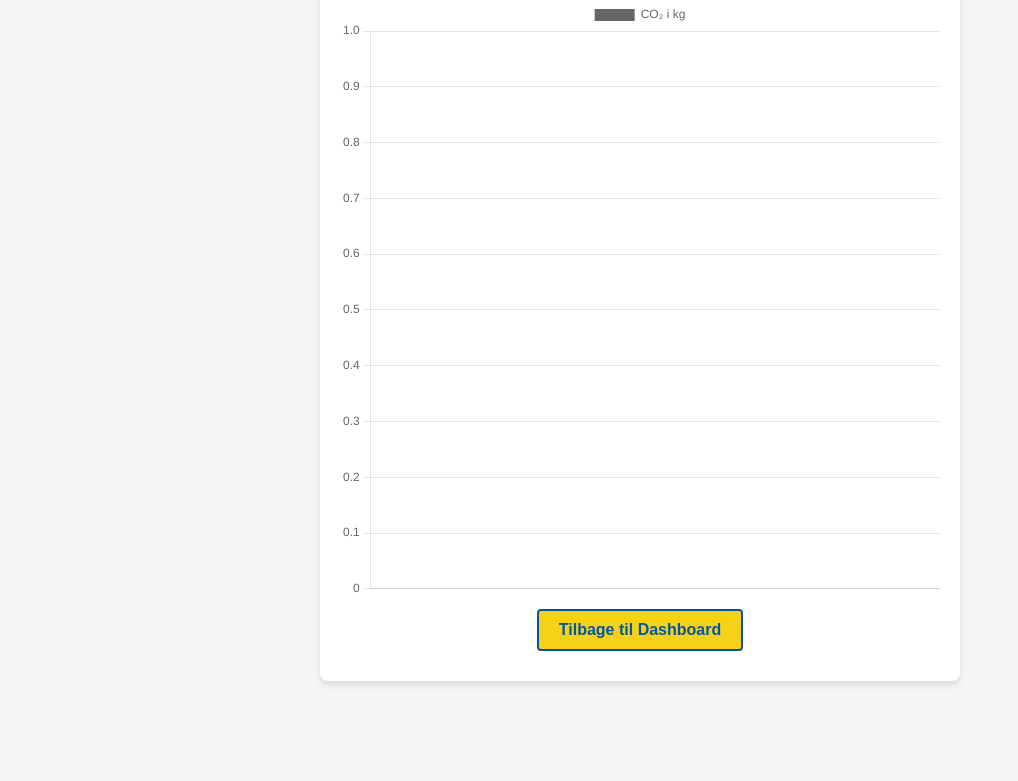
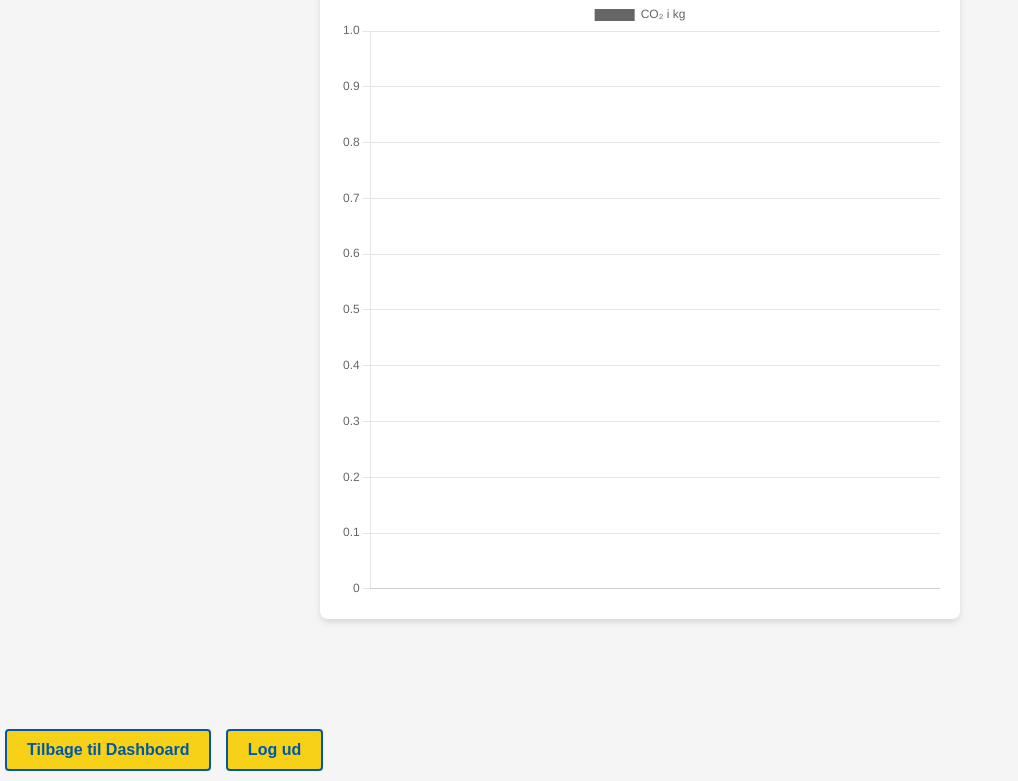
Before and after one commit to Accordtest/Ikea-dashboard, a Flask app: template templates/co2_account.html in a window 1280 px wide. Shown: the part 1123-1904 px from the top of the page, without its empty margins (0-1018 px from the left). Run offline with Flask 3, Linux system fonts and the light colour scheme; the template is opened without the code that fills it: most values are stand-ins (such as "Sample title", 1, 10 or a date in 2020).

Commit message:
Log-ud knap tilføjet

```diff
--- a/app.py
+++ b/app.py
@@ -116,5 +116,10 @@
         donation_info=donation_info
     )
 
+@app.route("/logout")
+def logout():
+    """Log ud og send brugeren tilbage til login-siden."""
+    return redirect(url_for("login"))
+
 if __name__ == "__main__":
     app.run(debug=True)
--- a/templates/co2_account.html
+++ b/templates/co2_account.html
@@ -36,11 +36,11 @@
 
         <h2>Søjlediagram: CO<sub>2</sub> pr. Produkt</h2>
         <canvas id="co2BarChart" width="400" height="400"></canvas>
-
-        <!-- Tilbage til Dashboard -->
-        <a href="{{ url_for('dashboard', username=username) }}" class="button">Tilbage til Dashboard</a>
-    </div>
-
+        </div>
+        <!-- Navigation -->
+         <a href="{{ url_for('dashboard', username=username) }}" class="button">Tilbage til Dashboard</a>
+         <a href="{{ url_for('logout') }}" class="button">Log ud</a>
+        </div>
     <script>
         // Data fra serveren
         const purchaseData = {{ purchase_data | tojson | safe }};
--- a/templates/dashboard.html
+++ b/templates/dashboard.html
@@ -13,6 +13,7 @@
         <a href="{{ url_for('purchase_history', username=username) }}" class="button">Købshistorik</a>
         <a href="{{ url_for('rental_history', username=username) }}" class="button">Lejehistorik</a>
         <a href="{{ url_for('co2_account', username=username) }}" class="button">CO₂ Regnskab</a>
+        <a href="{{ url_for('logout') }}" class="button">Log ud</a>
     </div>
 </body>
 </html>
--- a/templates/purchase_history.html
+++ b/templates/purchase_history.html
@@ -19,6 +19,7 @@
         <p>Ingen køb registreret.</p>
         {% endif %}
         <a href="{{ url_for('dashboard', username=username) }}" class="button">Tilbage til Dashboard</a>
+        <a href="{{ url_for('logout') }}" class="button">Log ud</a>
     </div>
 </body>
 </html>
--- a/templates/rental_history.html
+++ b/templates/rental_history.html
@@ -19,6 +19,7 @@
         <p>Ingen lejede produkter registreret.</p>
         {% endif %}
         <a href="{{ url_for('dashboard', username=username) }}" class="button">Tilbage til Dashboard</a>
+        <a href="{{ url_for('logout') }}" class="button">Log ud</a>
     </div>
 </body>
 </html>
```
Also changed, not shown: templates/login.html (line endings or trailing spaces).
